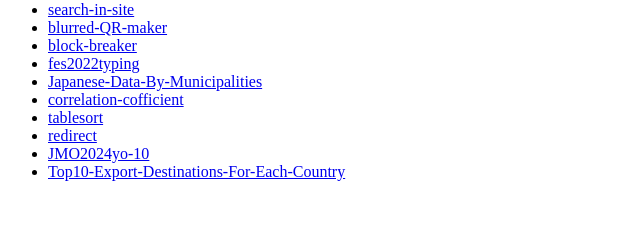
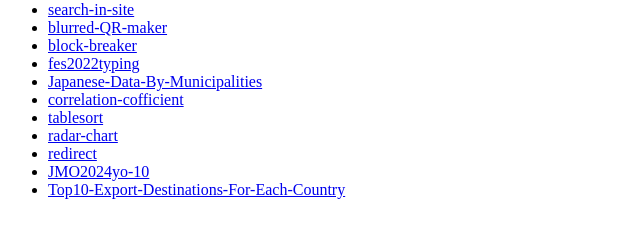
Before and after one commit to stranger86952/miscellany, a plain HTML site: page index.html in a window 1280 px wide. Shown: the part 79-316 px from the top of the page, without its empty margins (0-640 px from the left). Drawn offline with Linux system fonts and the light colour scheme.

Commit message:
Add Radar-Chart

```diff
--- a/index.html
+++ b/index.html
@@ -15,6 +15,7 @@
         <li><a href="https://stranger86952.github.io/miscellany/Japanese-Data-By-Municipalities/">Japanese-Data-By-Municipalities</a></li>
         <li><a href="https://stranger86952.github.io/miscellany/correlation-cofficient/">correlation-cofficient</a></li>
         <li><a href="https://stranger86952.github.io/miscellany/tablesort/">tablesort</a></li>
+        <li><a href="https://stranger86952.github.io/miscellany/radar-chart/">radar-chart</a></li>
         <li><a href="https://stranger86952.github.io/miscellany/redirect/">redirect</a></li>
         <li><a href="https://stranger86952.github.io/miscellany/JMO2024yo-10/">JMO2024yo-10</a></li>
         <li><a href="https://stranger86952.github.io/miscellany/Top10-Export-Destinations-For-Each-Country/">Top10-Export-Destinations-For-Each-Country</a></li>
```
